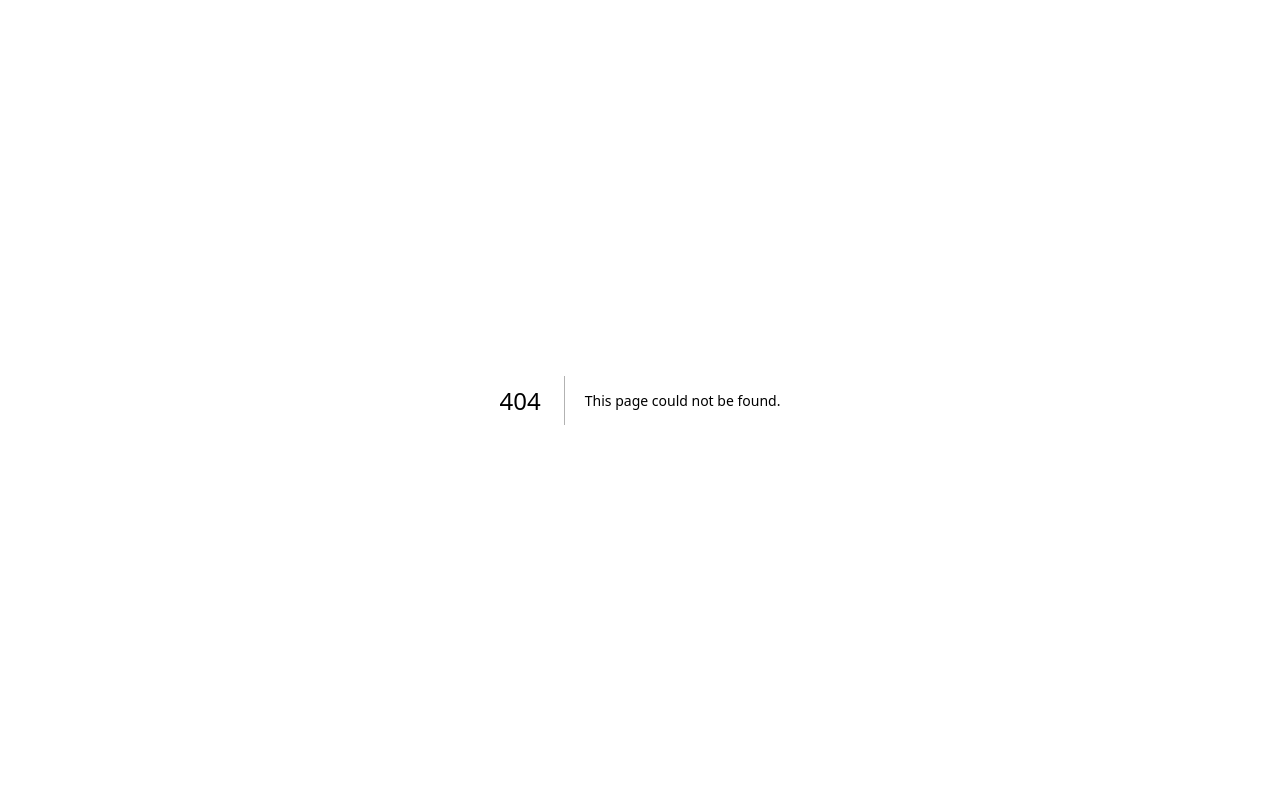
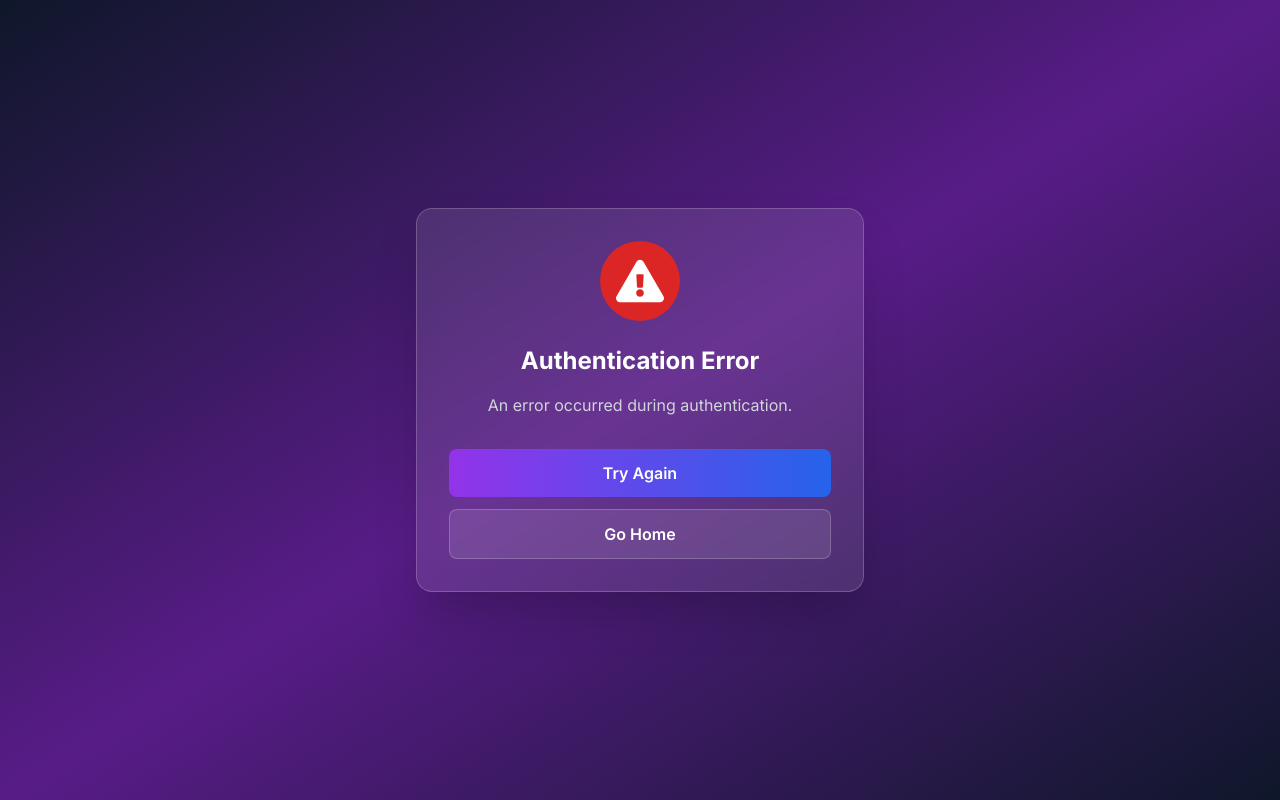
Before and after one commit to gauravk310/GitAtlas, a Next.js app: page /auth/error in a window 1280 px wide. Before the commit this address had no page. Built offline with nearby package versions, Linux system fonts and the light colour scheme.

Commit message:
Setup GItAtlas

```diff
--- /dev/null
+++ b/app/api/auth/[...nextauth]/route.ts
@@ -0,0 +1,6 @@
+import NextAuth from 'next-auth';
+import { authOptions } from '@/lib/auth';
+
+const handler = NextAuth(authOptions);
+
+export { handler as GET, handler as POST };
--- /dev/null
+++ b/app/api/repositories/route.ts
@@ -0,0 +1,79 @@
+import { NextRequest, NextResponse } from 'next/server';
+import { getServerSession } from 'next-auth';
+import { authOptions } from '@/lib/auth';
+import GitHubService from '@/lib/github';
+import dbConnect from '@/lib/db';
+import Repository from '@/models/Repository';
+import User from '@/models/User';
+
+export async function GET(request: NextRequest) {
+    try {
+        const session = await getServerSession(authOptions);
+
+        if (!session || !session.user) {
+            return NextResponse.json({ error: 'Unauthorized' }, { status: 401 });
+        }
+
+        await dbConnect();
+
+        // Get user from database to get access token
+        const user = await User.findOne({ email: session.user.email });
+
+        if (!user) {
+            return NextResponse.json({ error: 'User not found' }, { status: 404 });
+        }
+
+        // Initialize GitHub service
+        const githubService = new GitHubService(user.accessToken);
+
+        // Check if we should refresh from GitHub or use cached data
+        const searchParams = request.nextUrl.searchParams;
+        const forceRefresh = searchParams.get('refresh') === 'true';
+
+        if (forceRefresh) {
+            // Fetch fresh data from GitHub
+            const githubRepos = await githubService.getUserRepositories(1, 100);
+
+            // Update database
+            for (const repo of githubRepos) {
+                await Repository.findOneAndUpdate(
+                    { userId: user._id, githubId: repo.id },
+                    {
+                        userId: user._id,
+                        githubId: repo.id,
+                        name: repo.name,
+                        fullName: repo.full_name,
+                        description: repo.description,
+                        owner: repo.owner.login,
+                        private: repo.private,
+                        htmlUrl: repo.html_url,
+                        language: repo.language,
+                        stargazersCount: repo.stargazers_count,
+                        watchersCount: repo.watchers_count,
+                        forksCount: repo.forks_count,
+                        openIssuesCount: repo.open_issues_count,
+                        defaultBranch: repo.default_branch,
+                        topics: repo.topics || [],
+                        size: repo.size,
+                        pushedAt: repo.pushed_at,
+                        lastFetchedAt: new Date(),
+                    },
+                    { upsert: true, new: true }
+                );
+            }
+        }
+
+        // Fetch repositories from database
+        const repositories = await Repository.find({ userId: user._id })
+            .sort({ pushedAt: -1 })
+            .lean();
+
+        return NextResponse.json(repositories);
+    } catch (error) {
+        console.error('Error fetching repositories:', error);
+        return NextResponse.json(
+            { error: 'Failed to fetch repositories' },
+            { status: 500 }
+        );
+    }
+}
--- /dev/null
+++ b/app/auth/error/page.tsx
@@ -0,0 +1,75 @@
+'use client';
+
+import { useSearchParams } from 'next/navigation';
+import Link from 'next/link';
+import { FaExclamationTriangle } from 'react-icons/fa';
+import { Suspense } from 'react';
+
+function AuthErrorContent() {
+    const searchParams = useSearchParams();
+    const error = searchParams.get('error');
+
+    const errorMessages: { [key: string]: string } = {
+        Configuration: 'There is a problem with the server configuration.',
+        AccessDenied: 'You do not have permission to sign in.',
+        Verification: 'The verification token has expired or has already been used.',
+        Default: 'An error occurred during authentication.',
+    };
+
+    const errorMessage = error ? errorMessages[error] || errorMessages.Default : errorMessages.Default;
+
+    return (
+        <div className="min-h-screen bg-gradient-to-br from-slate-900 via-purple-900 to-slate-900 flex items-center justify-center px-4">
+            <div className="max-w-md w-full">
+                <div className="bg-white/10 backdrop-blur-md rounded-2xl border border-white/20 p-8 shadow-2xl">
+                    {/* Error Icon */}
+                    <div className="flex justify-center mb-6">
+                        <div className="bg-red-600 p-4 rounded-full">
+                            <FaExclamationTriangle className="w-12 h-12 text-white" />
+                        </div>
+                    </div>
+
+                    {/* Title */}
+                    <h1 className="text-2xl font-bold text-white text-center mb-4">
+                        Authentication Error
+                    </h1>
+
+                    {/* Error Message */}
+                    <p className="text-gray-300 text-center mb-8">
+                        {errorMessage}
+                    </p>
+
+                    {/* Action Buttons */}
+                    <div className="space-y-3">
+                        <Link
+                            href="/auth/signin"
+                            className="block w-full text-center px-6 py-3 bg-gradient-to-r from-purple-600 to-blue-600 hover:from-purple-700 hover:to-blue-700 text-white font-semibold rounded-lg transition-all"
+                        >
+                            Try Again
+                        </Link>
+                        <Link
+                            href="/"
+                            className="block w-full text-center px-6 py-3 bg-white/10 hover:bg-white/20 text-white font-semibold rounded-lg transition-all border border-white/20"
+                        >
+                            Go Home
+                        </Link>
+                    </div>
+                </div>
+            </div>
+        </div>
+    );
+}
+
+export default function AuthError() {
+    return (
+        <Suspense fallback={
+            <div className="min-h-screen bg-gradient-to-br from-slate-900 via-purple-900 to-slate-900 flex items-center justify-center">
+                <div className="text-white text-xl">Loading...</div>
+            </div>
+        }>
+            <AuthErrorContent />
+        </Suspense>
+    );
+}
+
+export const dynamic = 'force-dynamic';
--- /dev/null
+++ b/app/auth/signin/page.tsx
@@ -0,0 +1,62 @@
+'use client';
+
+import { signIn } from 'next-auth/react';
+import { FaGithub } from 'react-icons/fa';
+import { useSearchParams } from 'next/navigation';
+import { Suspense } from 'react';
+
+function SignInContent() {
+    const searchParams = useSearchParams();
+    const callbackUrl = searchParams.get('callbackUrl') || '/dashboard';
+
+    return (
+        <div className="min-h-screen bg-gradient-to-br from-slate-900 via-purple-900 to-slate-900 flex items-center justify-center px-4">
+            <div className="max-w-md w-full">
+                <div className="bg-white/10 backdrop-blur-md rounded-2xl border border-white/20 p-8 shadow-2xl">
+                    {/* Logo */}
+                    <div className="flex justify-center mb-8">
+                        <div className="bg-gradient-to-r from-purple-600 to-blue-600 p-4 rounded-full">
+                            <FaGithub className="w-12 h-12 text-white" />
+                        </div>
+                    </div>
+
+                    {/* Title */}
+                    <h1 className="text-3xl font-bold text-white text-center mb-2">
+                        Welcome to GitAtlas
+                    </h1>
+                    <p className="text-gray-300 text-center mb-8">
+                        Sign in with your GitHub account to continue
+                    </p>
+
+                    {/* Sign In Button */}
+                    <button
+                        onClick={() => signIn('github', { callbackUrl })}
+                        className="w-full flex items-center justify-center gap-3 px-6 py-4 bg-gradient-to-r from-purple-600 to-blue-600 hover:from-purple-700 hover:to-blue-700 text-white font-semibold rounded-lg transition-all transform hover:scale-105 shadow-lg"
+                    >
+                        <FaGithub className="w-6 h-6" />
+                        Sign in with GitHub
+                    </button>
+
+                    {/* Info */}
+                    <p className="text-gray-400 text-sm text-center mt-6">
+                        By signing in, you agree to our Terms of Service and Privacy Policy
+                    </p>
+                </div>
+            </div>
+        </div>
+    );
+}
+
+export default function SignIn() {
+    return (
+        <Suspense fallback={
+            <div className="min-h-screen bg-gradient-to-br from-slate-900 via-purple-900 to-slate-900 flex items-center justify-center">
+                <div className="text-white text-xl">Loading...</div>
+            </div>
+        }>
+            <SignInContent />
+        </Suspense>
+    );
+}
+
+export const dynamic = 'force-dynamic';
```
